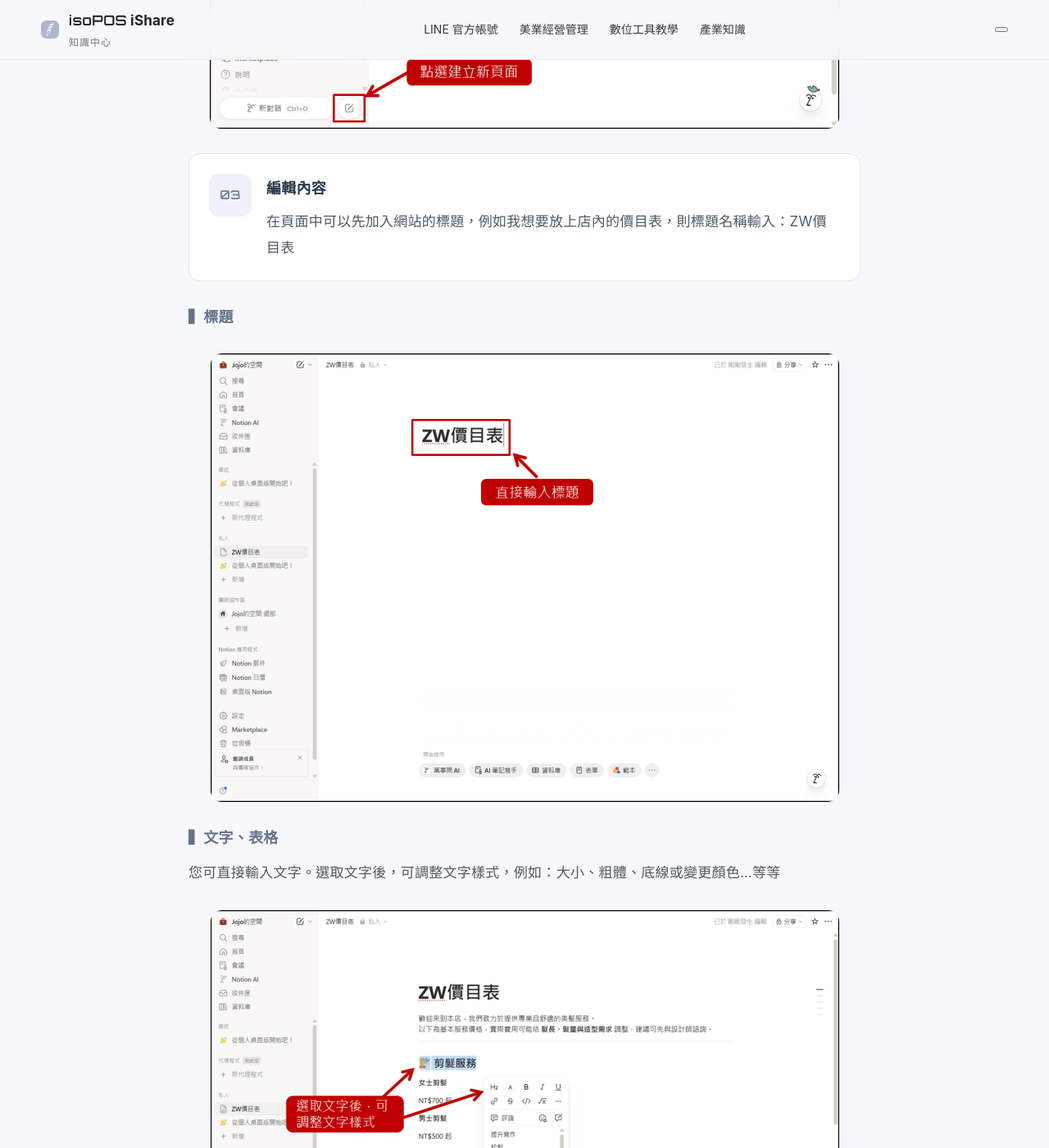
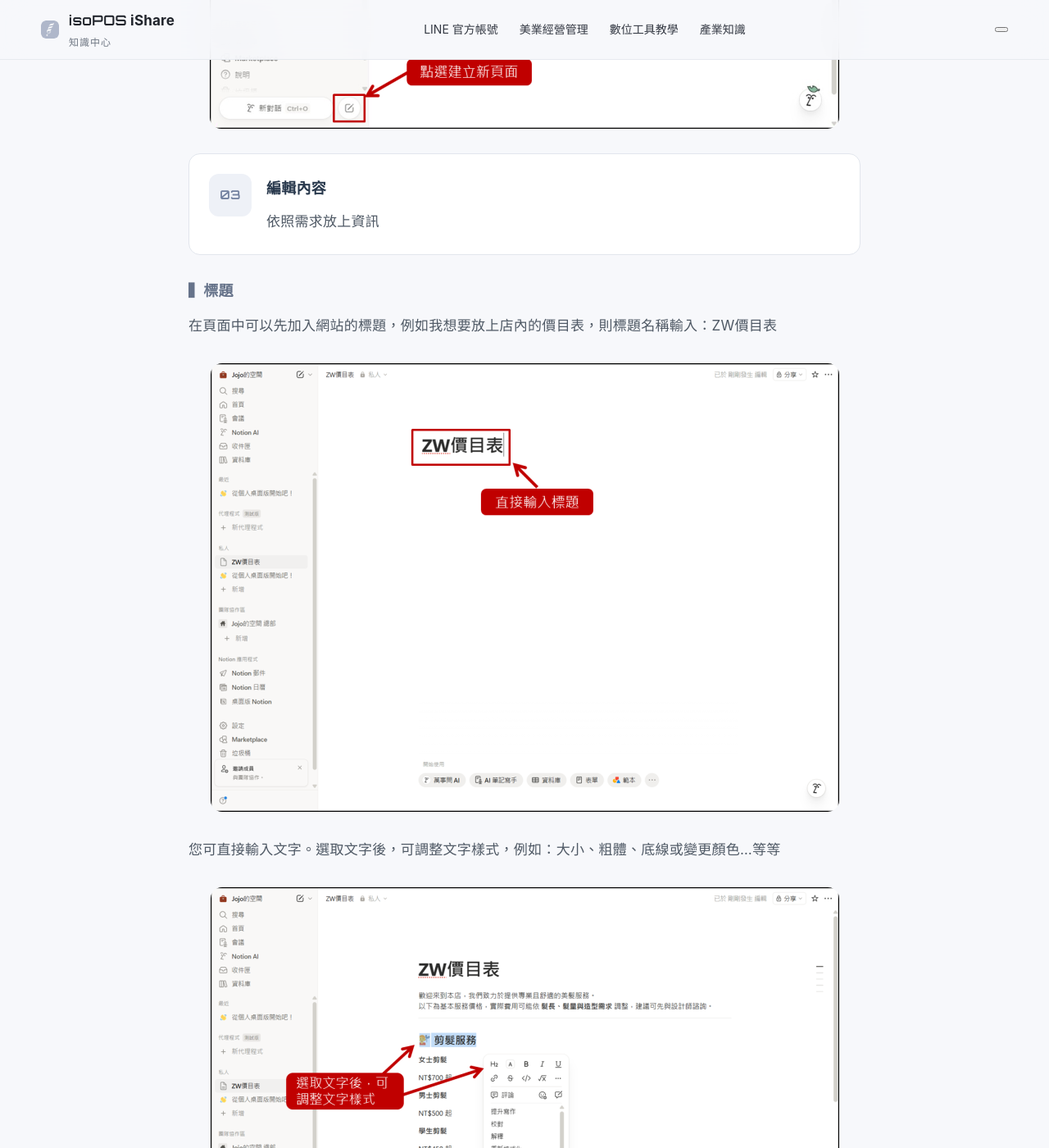
Before and after one commit to isopossoft/isoPOS-ishare, a Jekyll site: the page built from _posts/2026-08-13-build-website-with-notion.md, in a window 1280 px wide and 1400 px high, scrolled down 5788 px. Shown: the whole window at 82% size. Built offline with Jekyll 4.4.1, drawn with Linux system fonts in a browser that asks for light colours.

Commit message:
Update _posts/2026-08-13-build-website-with-notion.md (via Pages CMS)

```diff
--- a/_posts/2026-08-13-build-website-with-notion.md
+++ b/_posts/2026-08-13-build-website-with-notion.md
@@ -51,13 +51,12 @@
   - type: step
     number: "03"
     title: 編輯內容
-    content: <p>在頁面中可以先加入網站的標題，例如我想要放上店內的價目表，則標題名稱輸入：ZW價目表</p>
+    content: <p>依照需求放上資訊</p>
   - type: h4
     text: ▍標題
   - type: text
-    content: <img src="/assets/images/notion05.png"><p></p>
-  - type: h4
-    text: ▍文字、表格
+    content: <p>在頁面中可以先加入網站的標題，例如我想要放上店內的價目表，則標題名稱輸入：ZW價目表</p><img
+      src="/assets/images/notion05.png"><p></p>
   - type: text
     content: <p>您可直接輸入文字。選取文字後，可調整文字樣式，例如：大小、粗體、底線或變更顏色…等等</p><img
       src="/assets/images/notion06.png"><p>只要在欄位輸入 斜線 /
```
Also changed, not shown: other parts of _posts/2026-08-13-build-website-with-notion.md (+7 -3 lines).
